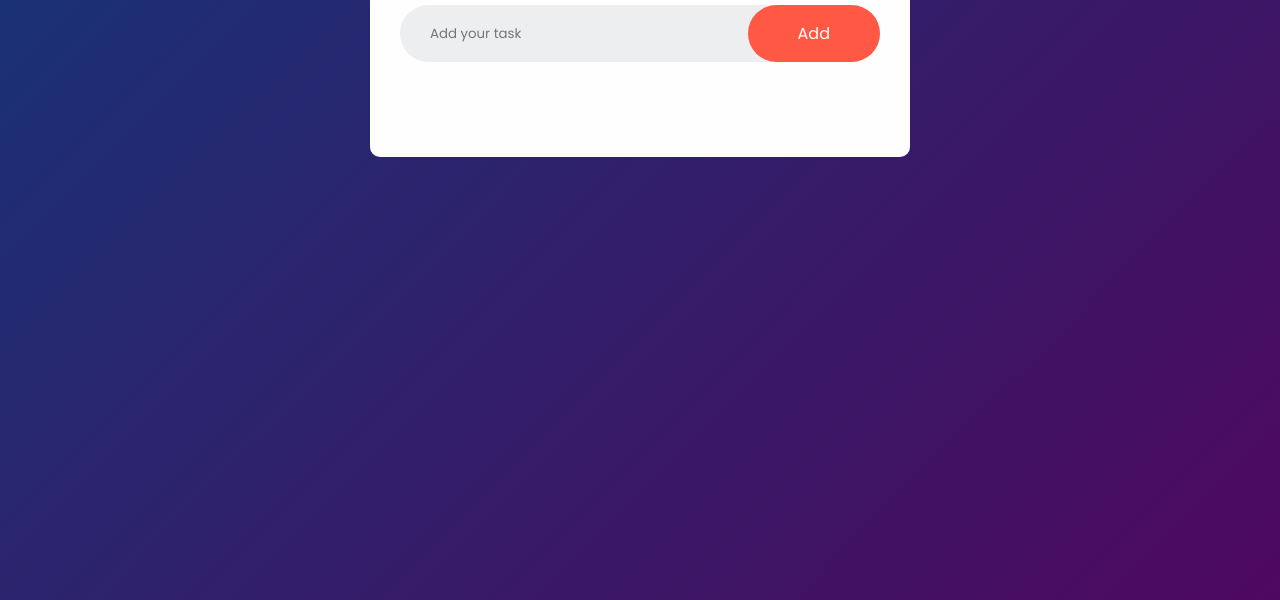
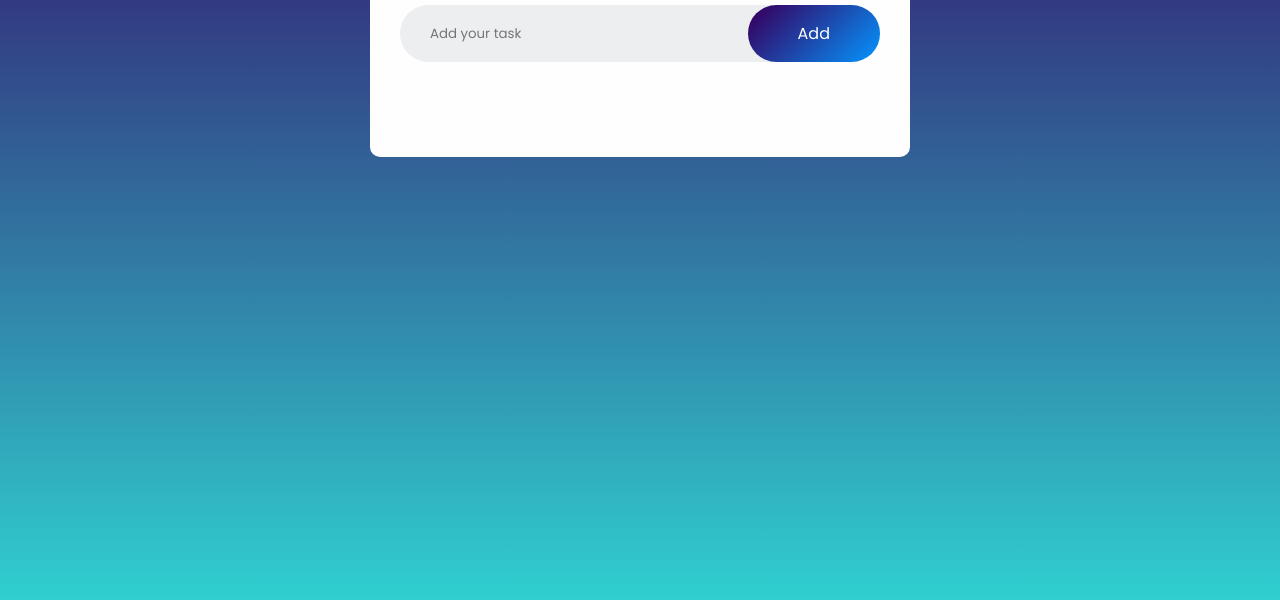
Before and after one commit to Kaif09/To-Do-List-JS, a plain HTML site: page index.html in a window 1280 px wide. Shown: the part 200-800 px from the top of the page. Drawn offline with Linux system fonts and the light colour scheme.

Commit message:
Updated Colors

```diff
--- a/style.css
+++ b/style.css
@@ -10,7 +10,7 @@
 .container {
     width: 100%;
     min-height: 100vh;
-    background: linear-gradient(135deg, #153677, #4e085f);
+    background: linear-gradient(to top, #30cfd0 0%, #330867 100%);
     padding: 10px;
 }
 
@@ -58,7 +58,7 @@ button {
     border: none;
     outline: none;
     padding: 16px 50px;
-    background: #ff5945;
+    background: linear-gradient( 135deg, #330867 10%, #0396FF 100%);
     color: #fff;
     font-size: 16px;
     cursor: pointer;
@@ -93,7 +93,7 @@ ul li.checked {
 }
 
 ul li.checked::before {
-    background-image: url(images/checked.png);
+    background-image: url(images/Checked\ 1.png);
 }
 
 ul li span {
```
